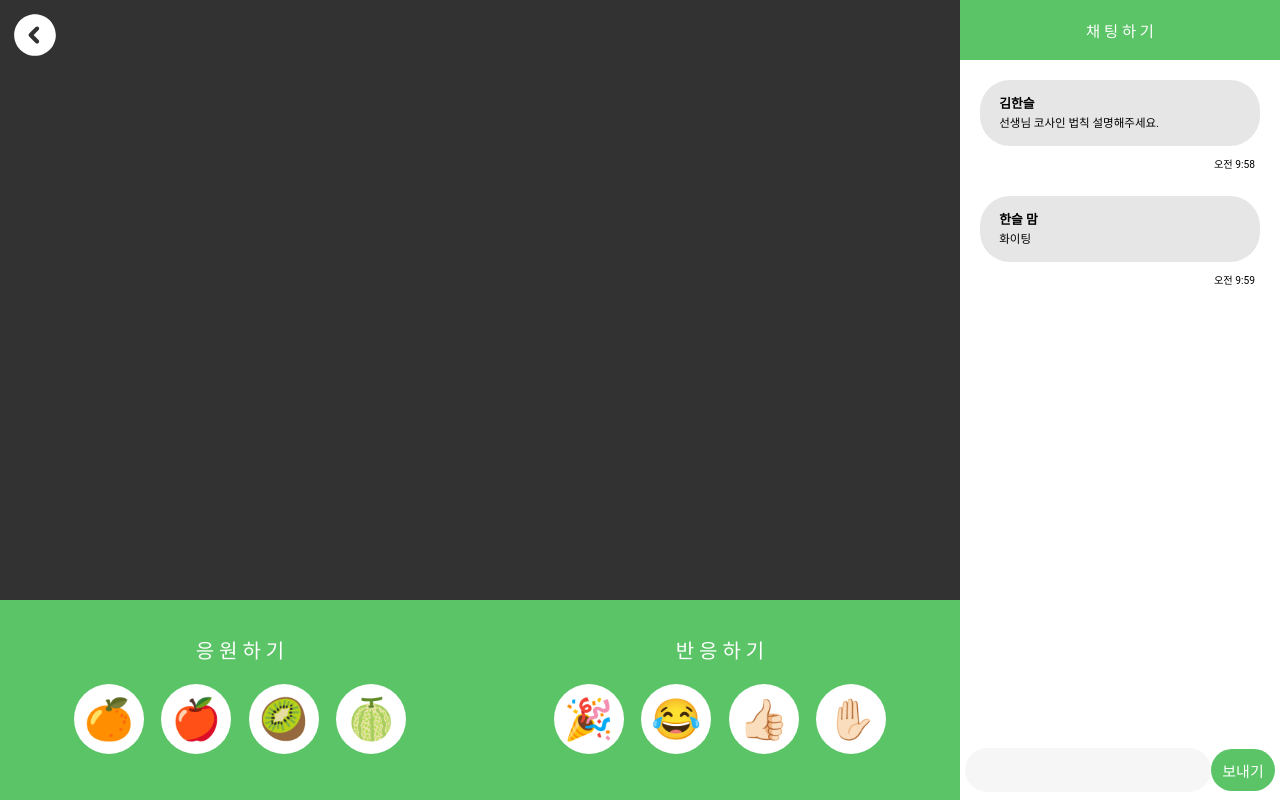
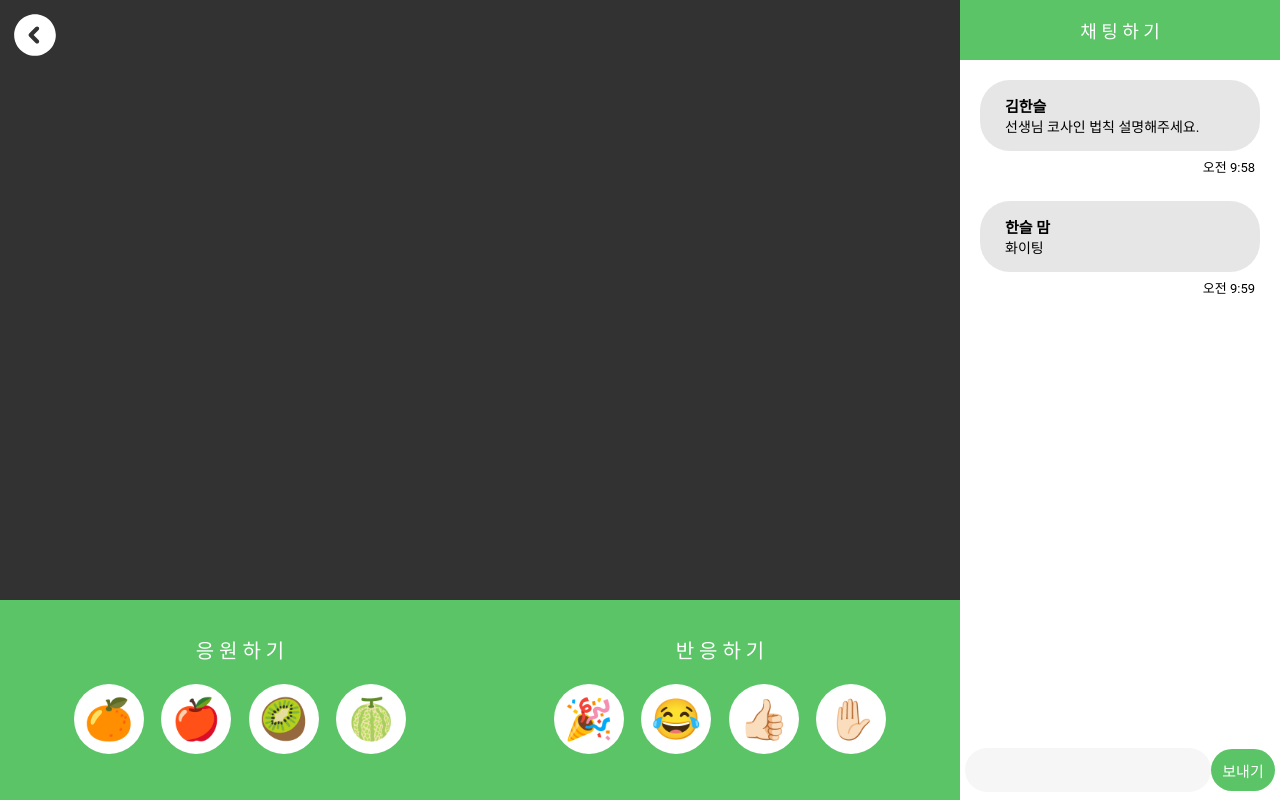
Before and after one commit to edu-venture/edu-front, a React (Create React App) app: page /streaming in a window 1280 px wide. Built offline with nearby package versions, Linux system fonts and the light colour scheme.

Commit message:
feat: 수업 실시간 스트리밍 화면의 채팅 섹션 수정

```diff
--- a/src/components/Streaming/ChatSection/ChatContent.js
+++ b/src/components/Streaming/ChatSection/ChatContent.js
@@ -16,7 +16,7 @@ const MessageContainer = styled.div`
 
 const MessageBox = styled.div`
   background-color: #e6e6e6;
-  padding: 1vw 1.5vw 1.2vw;
+  padding: 15px 25px;
   border-radius: 30px;
   margin-bottom: 10px;
   position: relative;
@@ -24,13 +24,13 @@ const MessageBox = styled.div`
 
 const styles = {
   senderName: {
-    fontSize: "1vw",
+    fontSize: "15px",
   },
   messageText: {
-    fontSize: "0.9vw",
+    fontSize: "14px",
   },
   timeStamp: {
-    fontSize: "0.8vw",
+    fontSize: "13px",
     position: "absolute",
     right: "5px",
     bottom: "-25px",
--- a/src/components/Streaming/ChatSection/ChatHeader.js
+++ b/src/components/Streaming/ChatSection/ChatHeader.js
@@ -9,7 +9,7 @@ const StyledChatHeader = styled.div`
   display: flex;
   align-items: center;
   justify-content: center;
-  font-size: 1.2vw;
+  font-size: 18px;
 `;
 
 const ChatHeader = () => <StyledChatHeader>채 팅 하 기</StyledChatHeader>;
```
